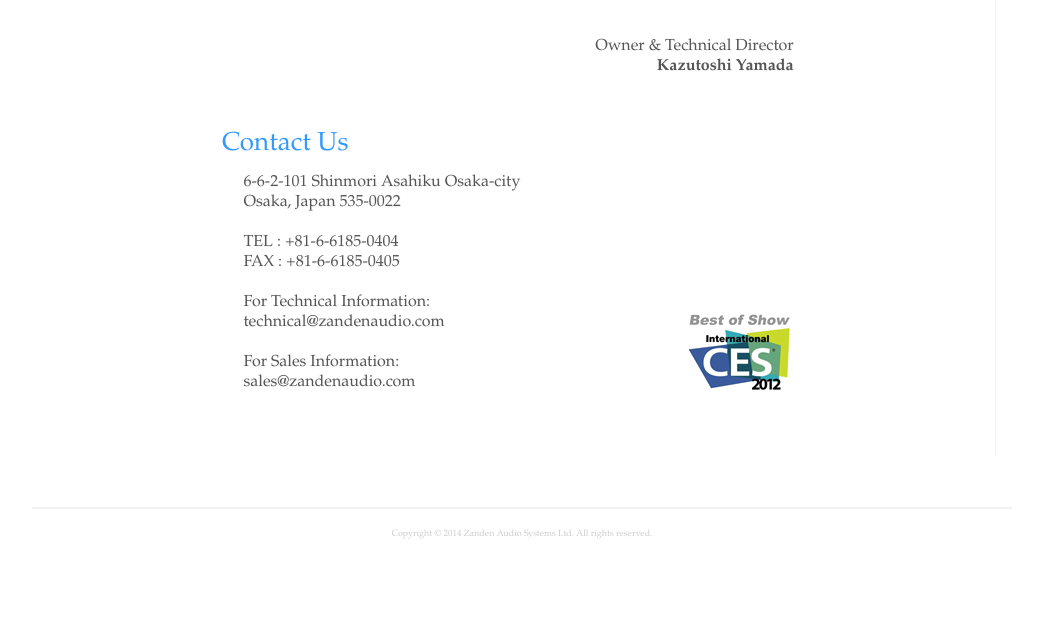
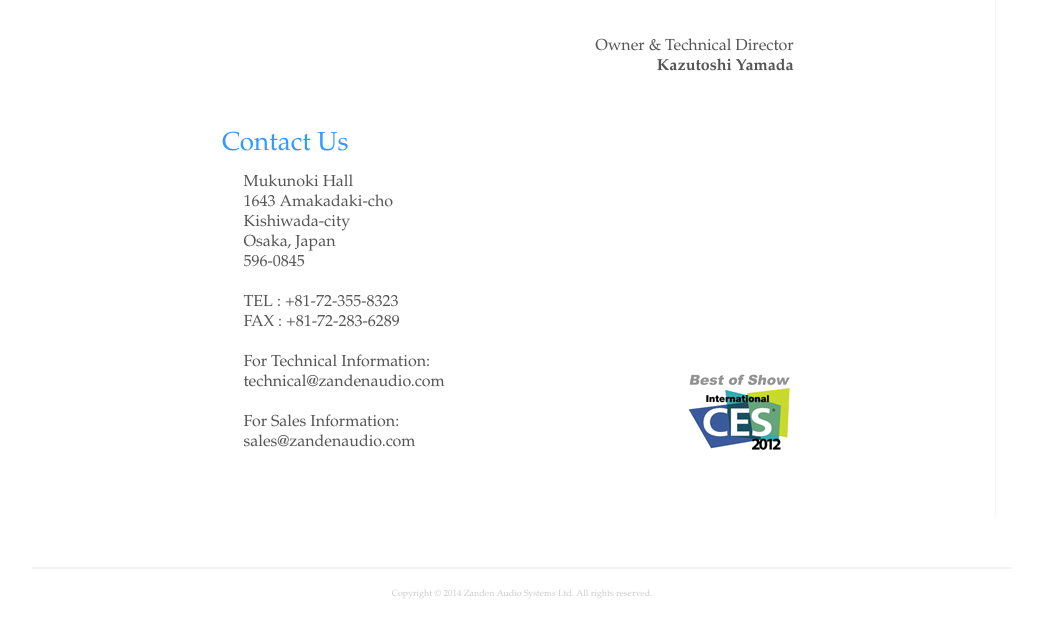
Before and after one commit to YMD7/zanden_old, a PHP site: page /company.php in a window 1280 px wide. Shown: the part 1950-2569 px from the top of the page, without its empty margins (118-1161 px from the left). Before the commit the page ends 2489 px from the top, so only its background shows below. Run offline with PHP 8.4, Linux system fonts and the light colour scheme; some libraries are stand-ins or nearby versions.

Commit message:
change address

```diff
--- a/SOURCE/PC/company.php
+++ b/SOURCE/PC/company.php
@@ -55,11 +55,14 @@ I have felt this strange feeling of disconnection that arises from this gap. And
     <div class="text">
     <h3>Contact Us</h3>
     <p class="no_indent">
-    6-6-2-101 Shinmori Asahiku Osaka-city<br />
-    Osaka, Japan 535-0022<br />
+    Mukunoki Hall<br />
+    1643 Amakadaki-cho<br />
+    Kishiwada-city<br />
+    Osaka, Japan<br />
+    596-0845<br />
     <br />
-    TEL : +81-6-6185-0404<br />
-    FAX : +81-6-6185-0405<br />
+    TEL : +81-72-355-8323<br />
+    FAX : +81-72-283-6289<br />
     <br />
     For Technical Information:<br />
     technical@zandenaudio.com<br />
```
Also changed, not shown: SOURCE/PC/jp/company.php (+5 -4 lines).
